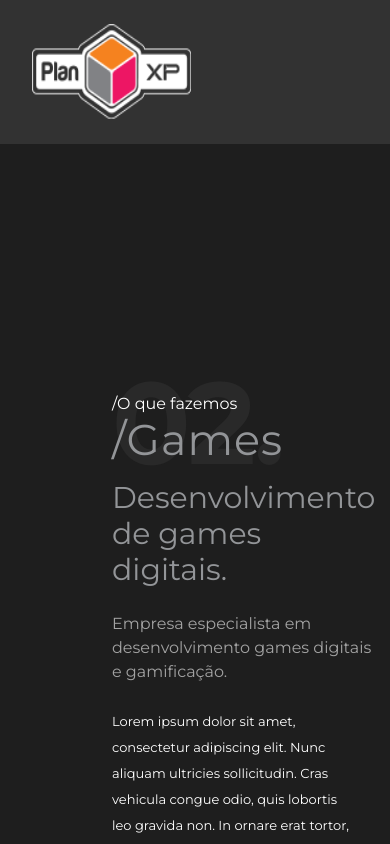
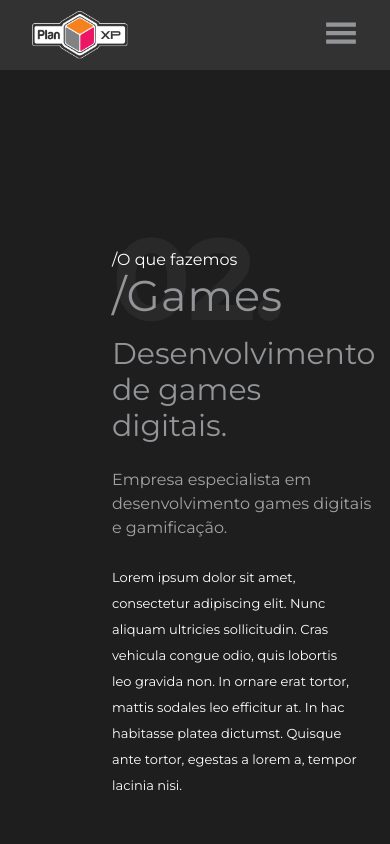
Before and after one commit to Civitao/projeto-teste-plan-xp, a React (Vite) app: page / in a window 390 px wide. Shown: the top 844 px of the page. Built offline with nearby package versions, Linux system fonts and the light colour scheme.

Commit message:
mobile updates

```diff
--- a/src/components/TopBar.tsx
+++ b/src/components/TopBar.tsx
@@ -1,9 +1,32 @@
+import { GiHamburgerMenu }  from 'react-icons/gi'
+import { AiOutlineClose } from 'react-icons/ai'
+import { useState } from 'react'
 import Logo from '../assets/plan-logo.png'
+
 export function TopBar() {
+
+    const [menuOpen, setMenuOpen] = useState(false);
+
   return (
-    <div className="w-full h-36 items-center px-8 flex xl:invisible visible justify-between bg-[#323232]">
-      <img className='w-40 h-24 ' src={Logo}></img>
-      <button></button>
+    <div className="w-full z-40  h-[70px] fixed top-0 items-center px-8 flex xl:invisible visible justify-between bg-[#323232]">
+      <img className='w-24 h-12 z-50 ' src={Logo}></img>
+      <button onClick={() => setMenuOpen(!false)} className='absolute top-4 right-8 z-10'>
+        <GiHamburgerMenu  color={'#939598'} size={34} />
+      </button>
+
+      <div className={menuOpen === true ? 'w-screen visible z-40 absolute items-center translate-x-0 justify-center top-0 right-0 bg-black transition-all opacity-75 h-screen duration-500 origin-right' : 'opacity-0 ease-in-out duration-0 translate-x-36 '}>
+      <button onClick={() => setMenuOpen(!true)} className='ease-in duration-500'>
+      <AiOutlineClose className='z-40 absolute top-4 right-8' color='white' size={36} />
+      </button>
+        <div className='flex h-screen items-center justify-center flex-col gap-12' >
+          <a className='cursor-pointer text-lg text-[#939598] uppercase'>/quem somos</a>
+          <a className='cursor-pointer text-lg text-[#939598] uppercase'>/o que fazemos</a>
+          <a className='cursor-pointer text-lg text-[#939598] uppercase'>/plan news</a>
+          <a className='cursor-pointer text-lg text-[#939598] uppercase'>/nossos clientes</a>
+          <a className='cursor-pointer text-lg text-[#939598] uppercase'>/contato </a>
+        </div>
+      </div>
+
     </div>
   )
 }
```
